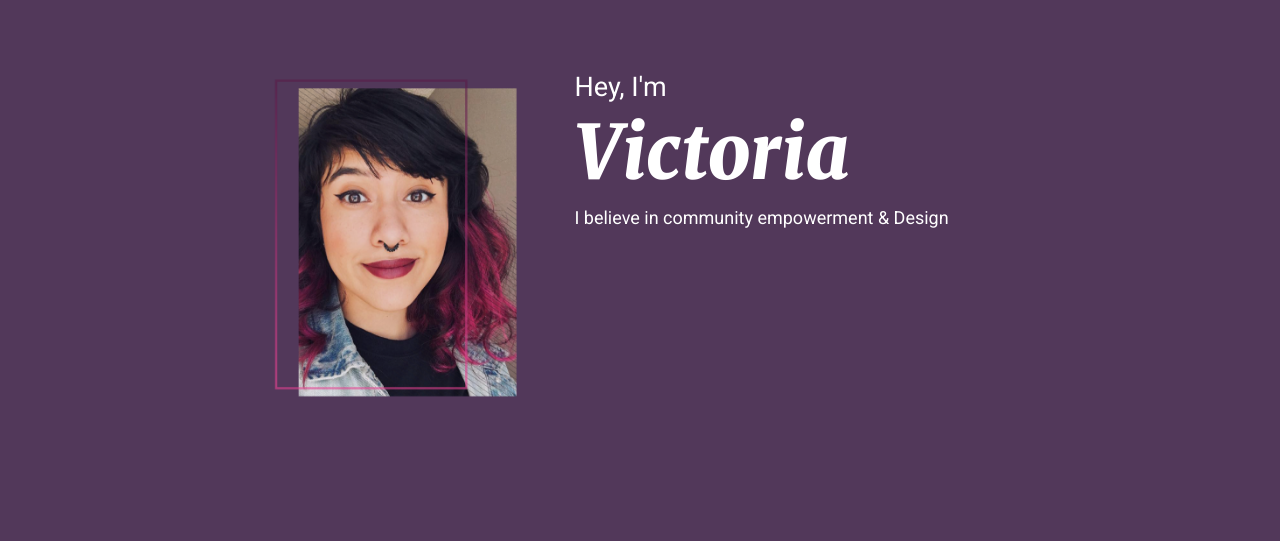
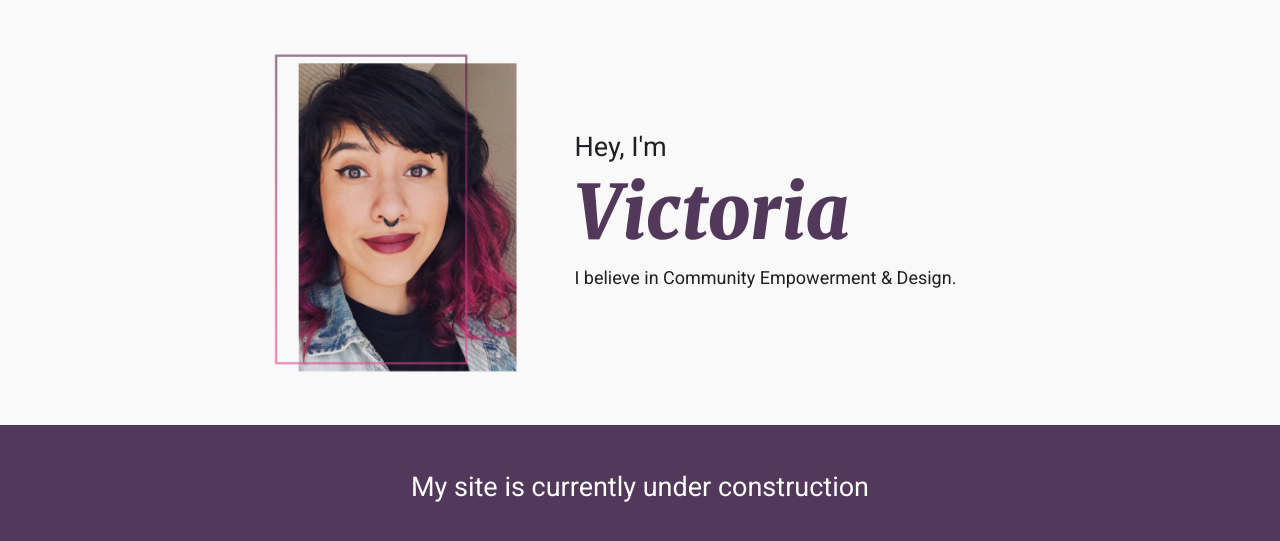
Before and after one commit to VictoriaODell/personal-website, a Jekyll site: the page built from website-revamp/index.html, in a window 1280 px wide. Shown: the top 541 px of the page. Built offline with Jekyll 4.4.1, drawn with Linux system fonts in a browser that asks for light colours.

Commit message:
Home page basic complete. Need to work on fluidity to mobile and make sure the code is clean. Next step is to add an email address as an MVP

```diff
--- a/website-revamp/_layouts/index_default.html
+++ b/website-revamp/_layouts/index_default.html
@@ -7,15 +7,24 @@
 
     <div class="page-content">
 
-      <div class="index-wrapper">
+      <div class="index-wrapper white">
         <section class="wrapper ">
                 <div class="placeholder inline top"></div>
                 <div class="inline top">
                   <H2>Hey, I'm</H2>
                   <H1><span class="display">Victoria</span></h1>
                     <div>
-                      <p>I believe in community empowerment & Design</p>
+                      <p>I believe in Community Empowerment & Design.</p>
                     </div>
+                </div>
+        </section>
+      </div>
+
+      <div class="index-wrapper purple center">
+        <section class="wrapper">
+                <div class="inline top">
+                  <H2>My site is currently under construction
+                  </H2>
                 </div>
         </section>
       </div>
--- a/website-revamp/_sass/_base.scss
+++ b/website-revamp/_sass/_base.scss
@@ -180,12 +180,13 @@ pre {
     }
 }
 
-
+/**
+ * --------------Index page
+ */
 .index-wrapper {
     width: 100%;
-    padding-top: 75px;
-    background-color: rgb(82,56,90);
-    color: white;
+    padding-top: 50px;
+    padding-bottom: 50px;
 }
 .placeholder{
     width: 250px;
@@ -198,7 +199,19 @@ pre {
   display: inline-block;
 }
 .top{
-  vertical-align: top;
+  vertical-align: middle;
+}
+.center{
+  margin: 0 auto;
+  text-align: center;
+}
+.purple{
+  background-color: rgb(82,56,90);
+  color: white;
+}
+.white{
+  background-color: #F9F9F9;
+  color: #201e23;
 }
 
 /**
--- a/website-revamp/_sass/_layout.scss
+++ b/website-revamp/_sass/_layout.scss
@@ -249,4 +249,5 @@
   font-style: italic;
   font-size: 75px;
   line-height: 1;
+  color: #52385a;
 }
```
